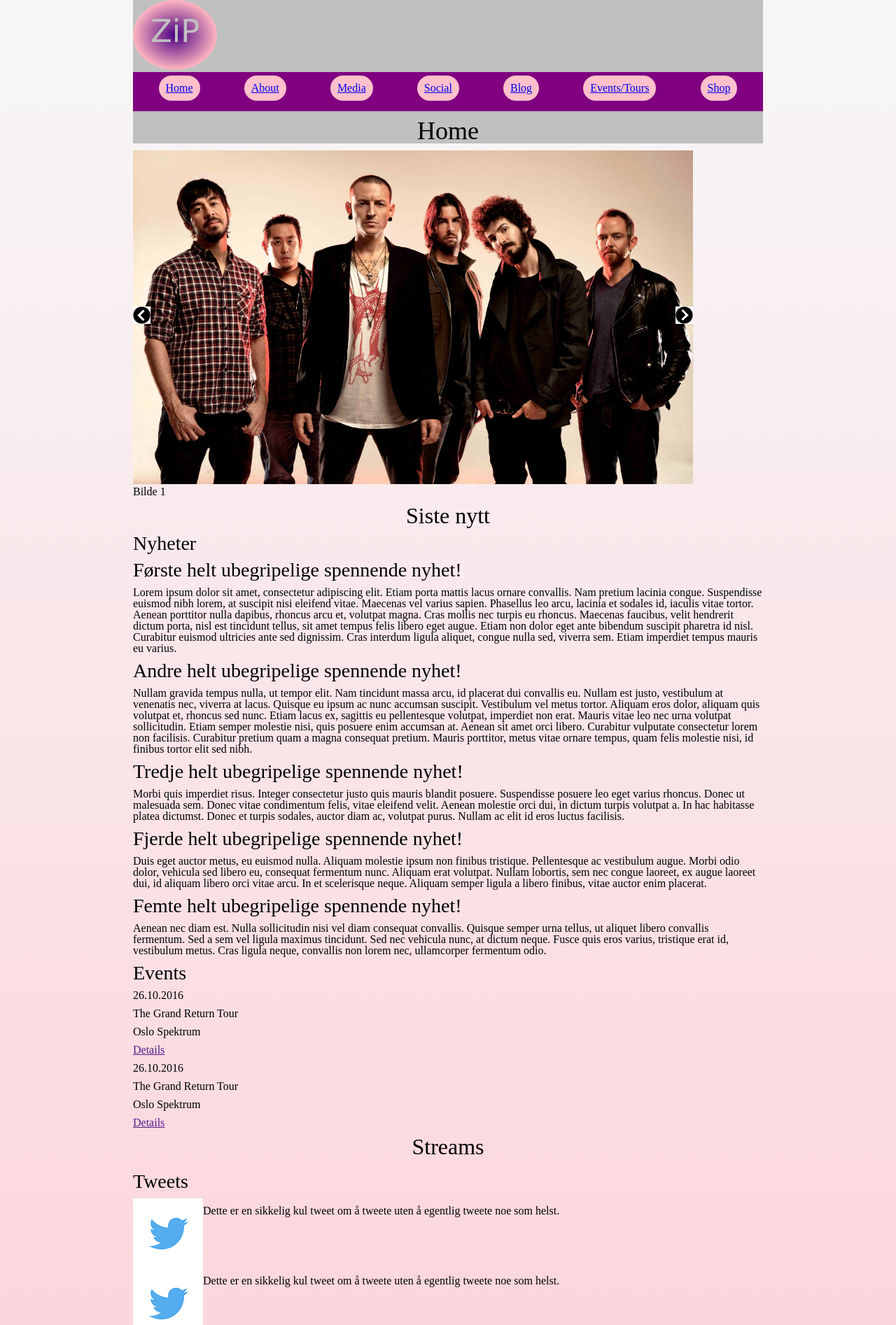
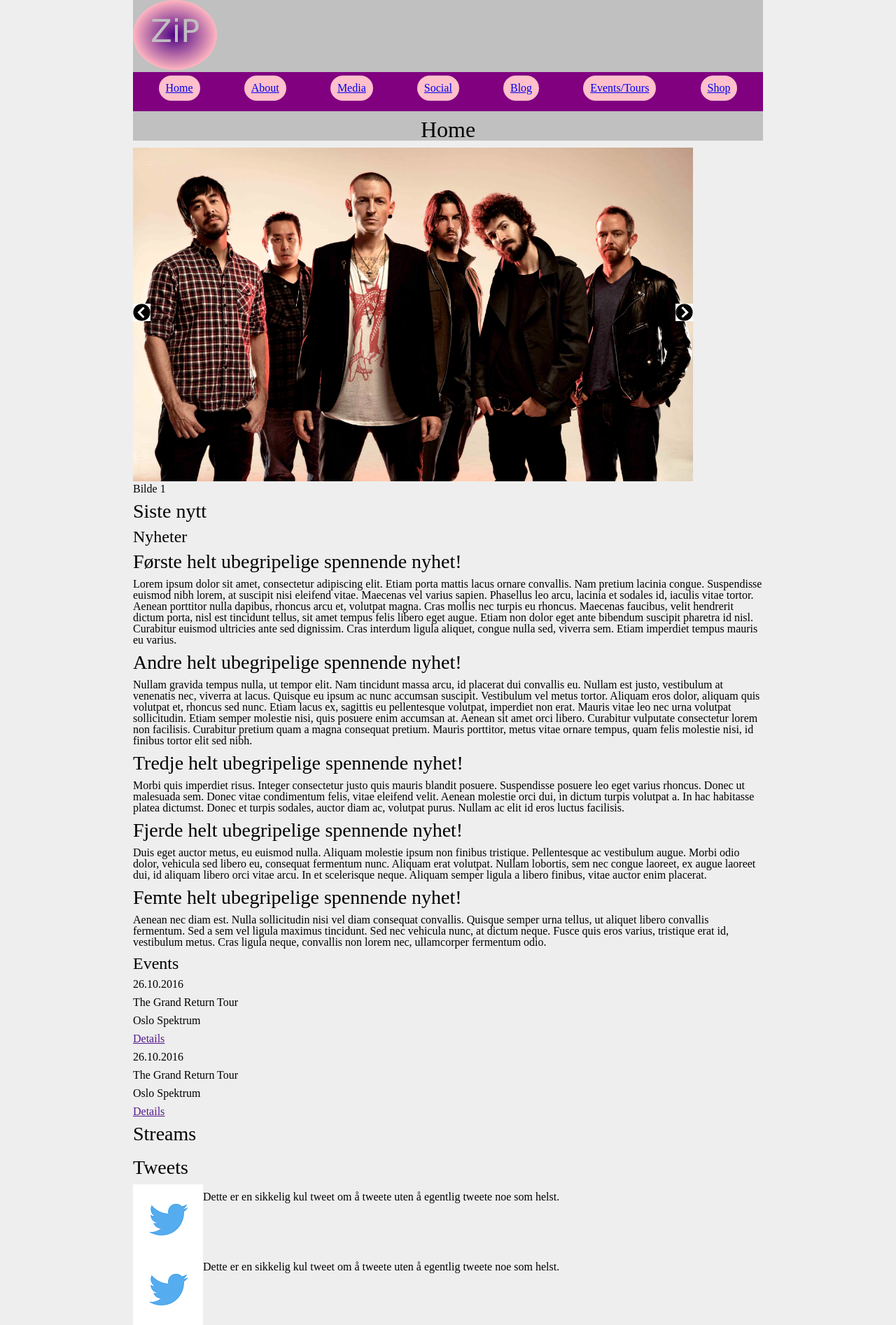
Before and after one commit to turidfs/zip, a PHP site: page / in a window 1280 px wide. Shown: the top 1894 px of the page at 70% size. Run offline with PHP 8.4, Linux system fonts and the light colour scheme; some libraries are stand-ins or nearby versions.

Commit message:
Flyttet stiler ditt de skal.

```diff
--- a/css/all.css
+++ b/css/all.css
@@ -101,11 +154,11 @@ article, section, div, header, footer, main, nav, ul, li {
 /* Farger start */
 body {
   /* Permalink - use to edit and share this gradient: http://colorzilla.com/gradient-editor/#f7f7f7+0,ddf1ff+99 */
-  background: rgb(247,247,247); /* Old browsers */
-  background: -moz-linear-gradient(top,  rgb(247,247,247) 0%, rgb(255,192,203) 99%); /* FF3.6-15 */
-  background: -webkit-linear-gradient(top,  rgb(247,247,247) 0%,rgb(255,192,203) 99%); /* Chrome10-25,Safari5.1-6 */
-  background: linear-gradient(to bottom,  rgb(247,247,247) 0%,rgb(255,192,203) 99%); /* W3C, IE10+, FF16+, Chrome26+, Opera12+, Safari7+ */
-  filter: progid:DXImageTransform.Microsoft.gradient( startColorstr='#f7f7f7', endColorstr='#ddf1ff',GradientType=0 ); /* IE6-9 */
+  background: #eee;
 	position: relative;
 }
+
+header, footer {
+    background-color: silver;
+}
 /* Farger slutt */
--- a/index.php
+++ b/index.php
@@ -8,22 +8,22 @@
 <body>
 	<header id="top">
         <?php include 'moduler/header.php'; ?>
-        <h1>Home</h1>
+        <h2>Home</h2>
 	</header>
 
 	<main>
         <?php include 'moduler/pictureSlide.php'; ?>
-        <h2>Siste nytt</h2>
+        <h3>Siste nytt</h3>
         <section class="news">
-            <h3>Nyheter</h3>
+            <h4>Nyheter</h4>
             <?php include 'moduler/news.php'; ?>
         </section>
         <section class="events">
-            <h3>Events</h3>
+            <h4>Events</h4>
             <?php include 'moduler/eventsList.php'; ?>
         </section>
         <aside>
-            <h2>Streams</h2>
+            <h3>Streams</h3>
             <?php include 'moduler/twitter.php'; ?>
             <?php include 'moduler/tracksQuick.php'; ?>
         </aside>
```
Also changed, not shown: other parts of css/all.css (+53 -0 lines), css/mobilPortrait.css (+1 -85 lines).
